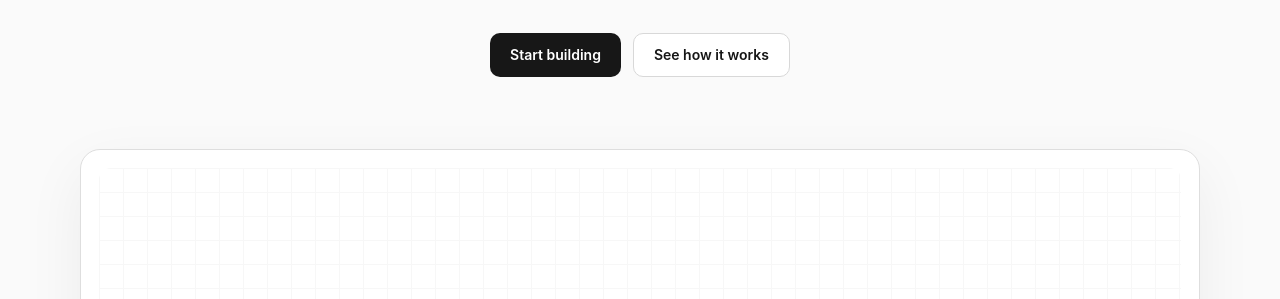
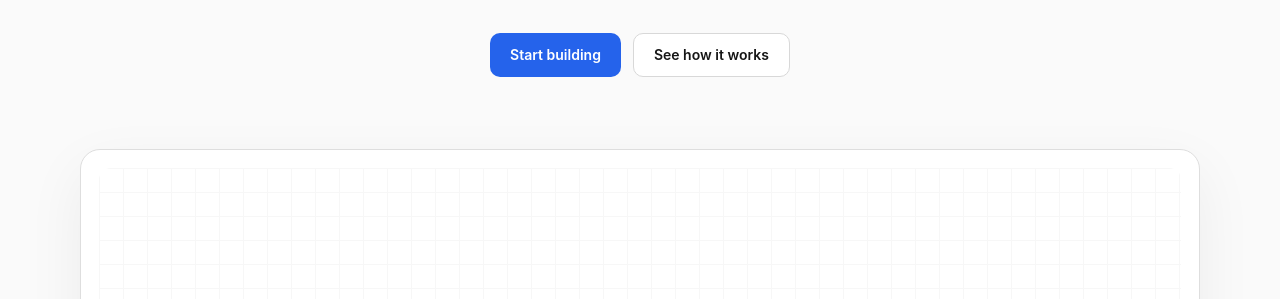
Before and after one commit to Shivajith754/alloyqa-demo, a plain HTML site: page index.html in a window 1280 px wide. Shown: the part 501-800 px from the top of the page. Drawn offline with Linux system fonts and the light colour scheme.

Commit message:
Change the "Start Building" button on the landing page to blue

```diff
--- a/index.html
+++ b/index.html
@@ -111,6 +111,10 @@
     .button-primary {
       background: #171717;
       color: white;
+    }
+
+    .hero-actions .button-primary {
+      background: #2563eb;
     }
 
     .button-secondary {
```
